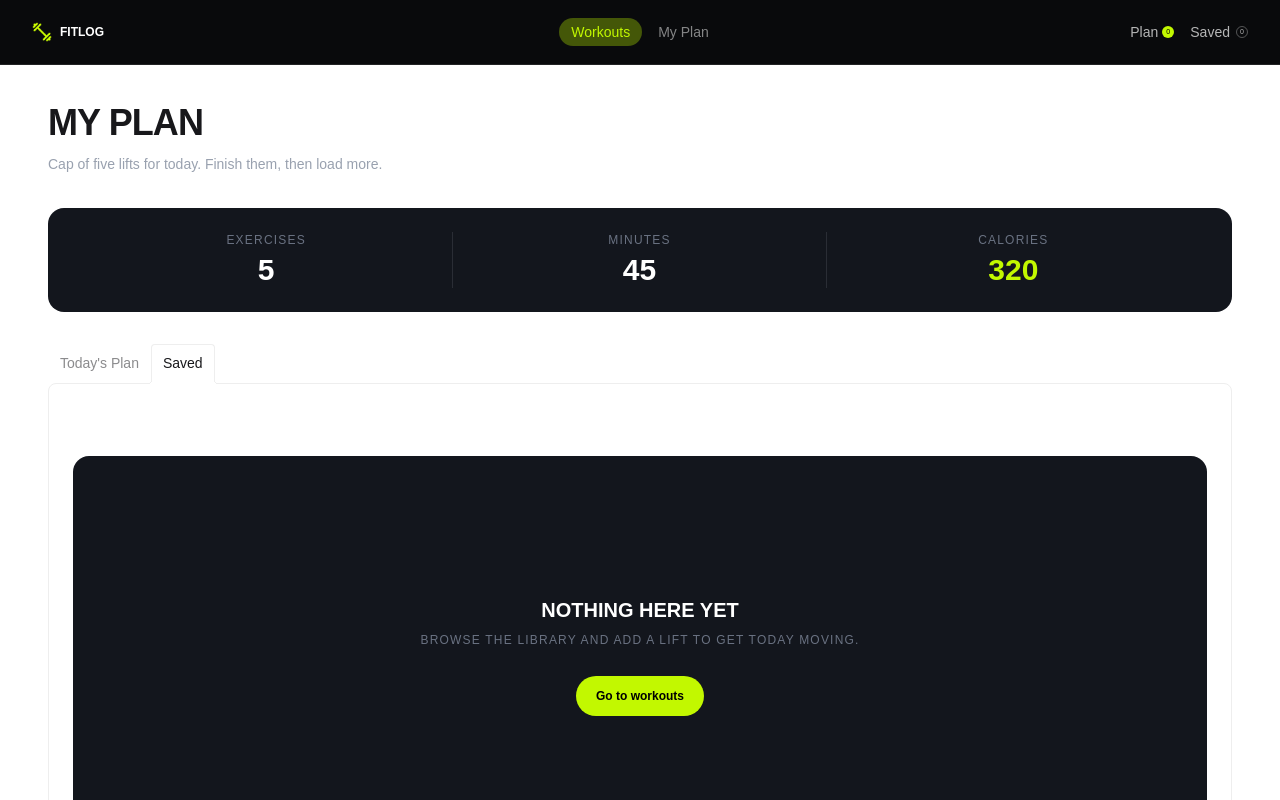
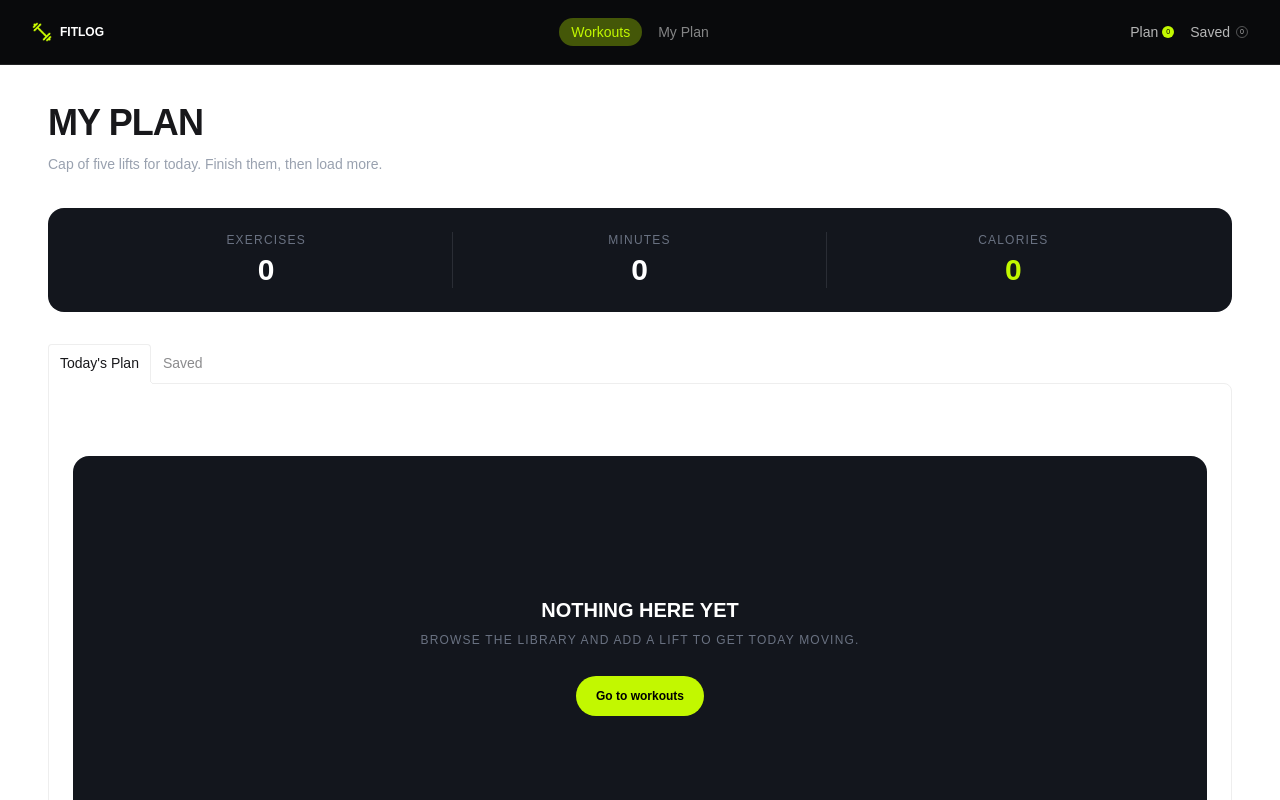
Before and after one commit to christinapenheiro/fitlog-project-using-next.js, a Next.js app: page /my-plan in a window 1280 px wide. Shown: the top 800 px of the page. Built offline with nearby package versions, Linux system fonts and the light colour scheme.

Commit message:
todays plan and saved section updated

```diff
--- a/src/app/my-plan/page.tsx
+++ b/src/app/my-plan/page.tsx
@@ -1,5 +1,5 @@
 "use client"
-import { useContext } from "react";
+import { act, useContext, useState } from "react";
 import { PlanContext } from "@/context/plan";
 import IExercise from "@/types/type";
 import Image from "next/image";
@@ -11,9 +11,11 @@ export interface PageProps {
 
 export default function Page() {
     const {todayPlan,saveLater} = useContext(PlanContext)
-
-
-
+    const [activeTab,setActiveTab] = useState<"today"|"saved">("today")
+    const selectedPlan = activeTab === "today" ? todayPlan : saveLater;
+    const excercises =  selectedPlan.length
+    const minutes = selectedPlan.reduce((acc,min)=> min.duration+acc,0)
+    const calories = selectedPlan.reduce((acc,cal)=>cal.caloriesBurned+acc,0)
 
     return (
       <div>
@@ -36,29 +38,27 @@ export default function Page() {
                 </span>
 
                 <span className="text-2xl font-black text-white sm:text-3xl">
-                  5
+                  {excercises}
                 </span>
               </div>
 
-              {/* Minutes */}
               <div className="flex flex-col items-center gap-1 px-2 text-center">
                 <span className="text-xs font-medium uppercase tracking-widest text-gray-500">
                   Minutes
                 </span>
 
                 <span className="text-2xl font-black text-white sm:text-3xl">
-                  45
+                  {minutes}
                 </span>
               </div>
 
-              {/* Calories */}
               <div className="flex flex-col items-center gap-1 px-2 text-center">
                 <span className="text-xs font-medium uppercase tracking-widest text-gray-500">
                   Calories
                 </span>
 
                 <span className="text-2xl font-black text-[#C2F800] sm:text-3xl">
-                  320
+                  {calories}
                 </span>
               </div>
             </div>
@@ -70,13 +70,15 @@ export default function Page() {
               name="my_tabs_3"
               className="tab"
               aria-label="Today's Plan"
+              checked={activeTab === "today"}
+              onChange={() => setActiveTab("today")}
             />
-            <div className="tab-content bg-base-100 border-base-300 p-6">
+            <div className="tab-content bg-base-100 border-base-300 p-6 min-h-[50vh]">
               {todayPlan.length > 0 ? (
-                todayPlan.map((plan: IExercise) => (
+                todayPlan.map((plan: IExercise,index) => (
                   <div
                     className="group rounded-2xl border border-[#252832] bg-[#13161D] p-4 transition hover:border-[#3A3E49] mb-4"
-                    key={plan.id}
+                    key={plan.name || index}
                   >
                     {" "}
                     <div className="flex flex-col gap-4 sm:flex-row sm:items-center">
@@ -177,9 +179,10 @@ export default function Page() {
               name="my_tabs_3"
               className="tab"
               aria-label="Saved"
-              defaultChecked
+              checked={activeTab === "saved"}
+              onChange={() => setActiveTab("saved")}
             />
-            <div className="tab-content bg-base-100 border-base-300 p-6">
+            <div className="tab-content bg-base-100 border-base-300 p-6 min-h-[50vh]">
               {saveLater.length > 0 ? (
                 saveLater.map((plan: IExercise) => (
                   <div
--- a/src/components/shared/Footer.tsx
+++ b/src/components/shared/Footer.tsx
@@ -4,7 +4,7 @@ import Link from "next/link";
 
 const Footer = () => {
     return (
-      <div>
+      <div className="">
         <footer className="border-t border-white/10 bg-[#090A0C]">
           <div className="flex  items-center justify-between px-6 sm:px-8 py-7">
 
```
